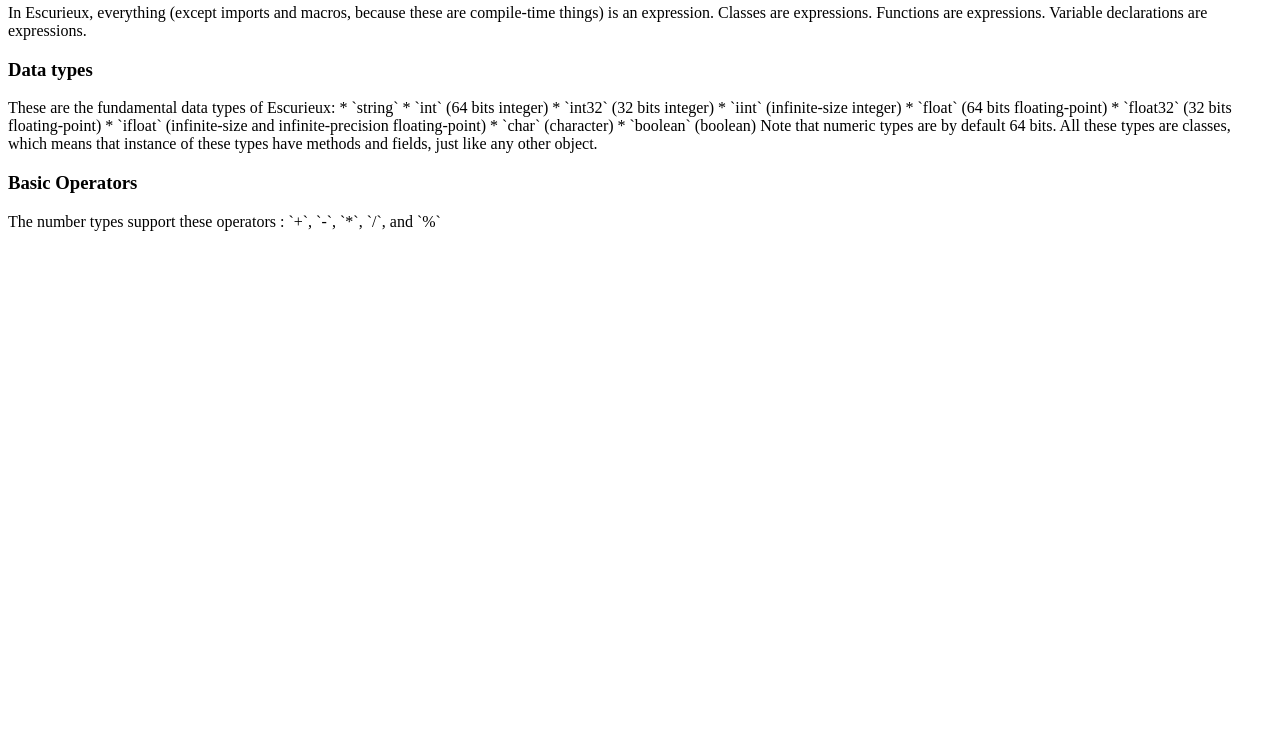
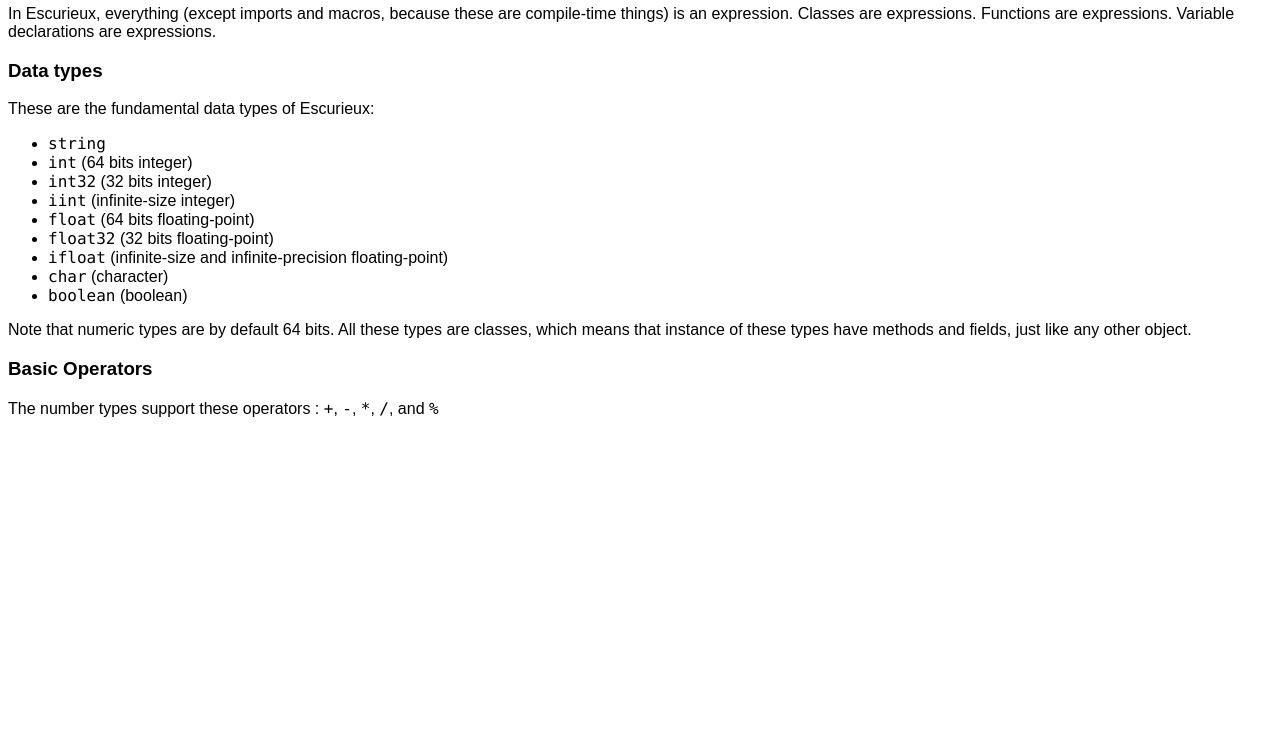
Before and after one commit to Astroide/eeeee, a plain HTML site: page docs/introduction.html in a window 1280 px wide. Shown: the part 63-800 px from the top of the page. Drawn offline with Linux system fonts and the light colour scheme; files that its build step writes are made by us from their sources.

Commit message:
Update generated docs

```diff
--- a/docs/introduction.html
+++ b/docs/introduction.html
@@ -1,8 +1,9 @@
 <!DOCTYPE html>
 <html>
 <head>
-<!-- Generated at Unix time 1631189405227000 by the Escurieux Docs Generator. Copyright (c) 2020 Olie Auger. -->
+<!-- Generated at Unix time 1631210663405000 by the Escurieux Docs Generator. Copyright (c) 2020 Olie Auger. -->
     <title>Introduction</title>
+    <link rel="stylesheet" href="/escurieux/theme.css" />
 </head>
 <body>
 <h2>Introduction</h2>
@@ -10,21 +11,21 @@ In Escurieux, everything (except imports and macros, because these are compile-t
 
 <h3>Data types</h3>
 These are the fundamental data types of Escurieux:
-* `string`
-* `int` (64 bits integer)
-* `int32` (32 bits integer)
-* `iint` (infinite-size integer)
-* `float` (64 bits floating-point)
-* `float32` (32 bits floating-point)
-* `ifloat` (infinite-size and infinite-precision floating-point)
-* `char` (character)
-* `boolean` (boolean)
-
+<ul><li><code>string</code>
+<li><code>int</code> (64 bits integer)
+<li><code>int32</code> (32 bits integer)
+<li><code>iint</code> (infinite-size integer)
+<li><code>float</code> (64 bits floating-point)
+<li><code>float32</code> (32 bits floating-point)
+<li><code>ifloat</code> (infinite-size and infinite-precision floating-point)
+<li><code>char</code> (character)
+<li><code>boolean</code> (boolean)
+</ul>
 Note that numeric types are by default 64 bits.
 
 All these types are classes, which means that instance of these types have methods and fields, just like any other object.
 
 <h3>Basic Operators</h3>
-The number types support these operators : `+`, `-`, `*`, `/`, and `%`
+The number types support these operators : <code>+</code>, <code>-</code>, <code>*</code>, <code>/</code>, and <code>%</code>
 </body>
 </html>
--- /dev/null
+++ b/docs/theme.css
@@ -0,0 +1,7 @@
+* {
+    font-family: Arial, Helvetica, sans-serif;
+}
+
+code {
+    font-family: 'Menlo', 'Courier New', Courier, monospace;
+}
```
Also changed, not shown: docs/index.html (+2 -1 lines).
